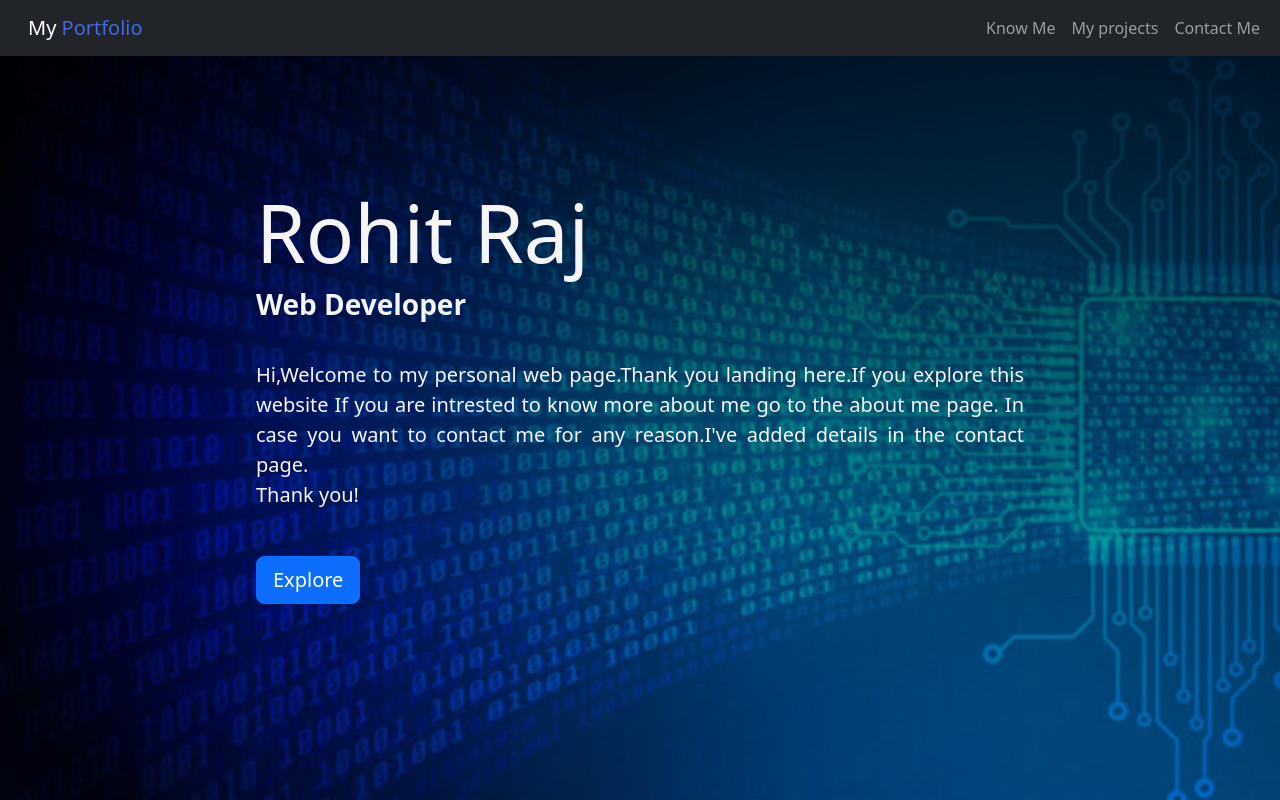
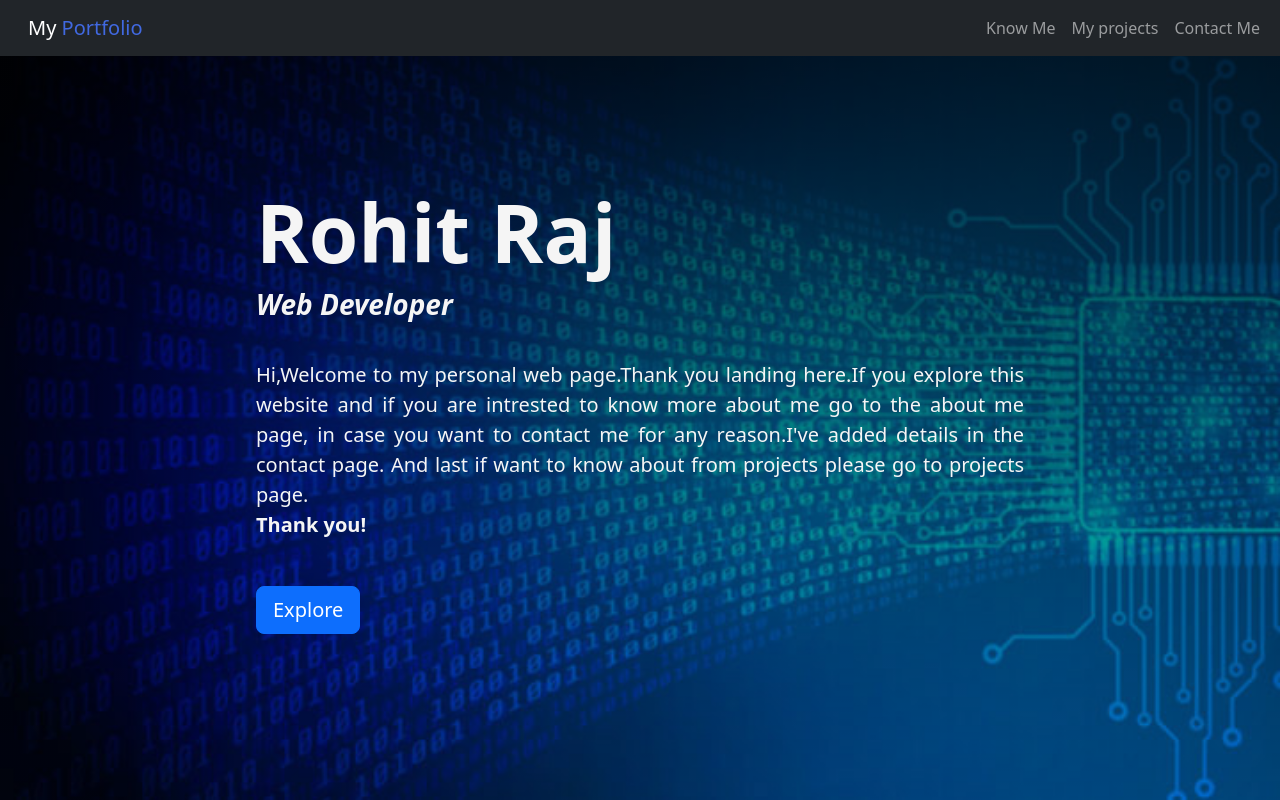
Before and after one commit to alvisrohit/My-Portfolio, a plain HTML site: page index.html in a window 1280 px wide. Drawn offline with nearby package versions, Linux system fonts and the light colour scheme.

Commit message:
Modified

```diff
--- a/index.html
+++ b/index.html
@@ -36,13 +36,14 @@
         </div>
       </nav>
       <div class="Intro">
-        <h1 class="name">Rohit Raj</h1>
-        <h3 style="font-weight: 600;">Web Developer</h3>
+        <h1 class="name"><b>Rohit Raj</h1>
+        <h3 style="font-weight: 600;"><i>Web Developer</i></h3>
         <br>
         <p>
-            Hi,Welcome to my personal web page.Thank you landing here.If you explore this website
-            If you are intrested to know more about me go to the about me page.
-            In case you want to contact me for any reason.I've added details in the contact page.
+            Hi,Welcome to my personal web page.Thank you landing here.If you explore this website and
+            if you are intrested to know more about me go to the about me page,
+            in case you want to contact me for any reason.I've added details in the contact page.
+            And last if want to know about from projects please go to projects page.
             <br>
                <b>Thank you!</b>
 
```
Also changed, not shown: about.html (+2 -2 lines), project.html (+3 -3 lines).
